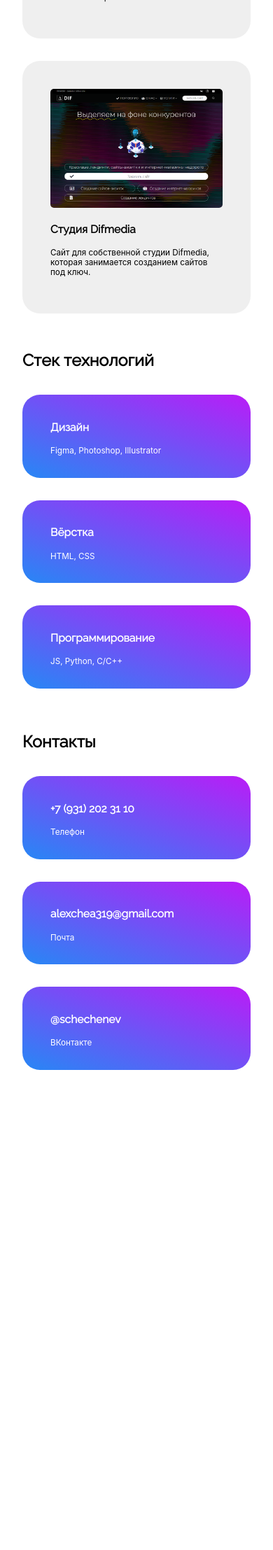
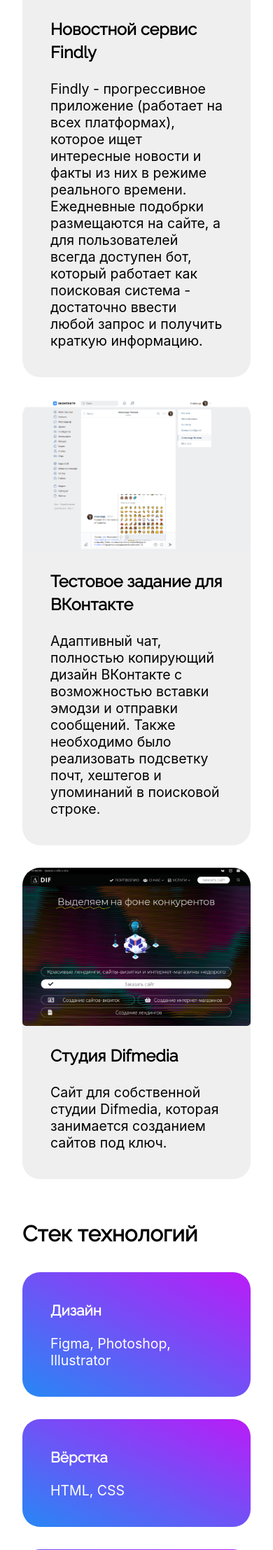
Before and after one commit to alexchea318/CV, a PHP site: page / in a window 390 px wide. Shown: the part 2653-4868 px from the top of the page at 70% size. Before the commit the page ends 4182 px from the top, so only its background shows below. Run offline with PHP 8.4, Linux system fonts and the light colour scheme.

Commit message:
More pretty mobile

```diff
--- a/styles/mobile.css
+++ b/styles/mobile.css
@@ -4,27 +4,28 @@
     }
 
     h1{
-        font-size: 7vw;
+        font-size: 10vw;
     }
 
     h2{
+        font-size: 8vw;
+    }
+
+    h3{
         font-size: 6vw;
     }
 
-    h3{
-        font-size: 4vw;
-    }
-
     .stack h3, .contacts h3{
-        font-size: 4vw;
+        font-size: 5.3vw;
     }
 
     p{
-        font-size: 3vw;
+        font-size: 5vw;
     }
 
     #hero{
-        padding: 0rem 3rem;
+        padding: 3rem;
+        height: 100%;
     }
 
     body{
@@ -40,18 +41,19 @@
     }
 
     #intro lottie-player{
-        margin: 6vh auto;
         width:calc(100vw - 4rem);
         height:calc(100vw - 4rem);
+        margin-bottom: 3rem;
+        margin-top: 1rem;
+        margin-left: 0rem;
     }
 
     #left_intro{
         margin-right: auto;
-        margin-top: 5vh;
     }
 
     .mouse lottie-player{
-        padding-top: 4rem;
+        display: none;
     }
 
     .sect{
@@ -82,15 +84,20 @@
     }
 
     .project_cell{
-        padding: 40px;
+        padding: 40px 40px 20px 40px;
     }
 
     .project_cell iframe, .project_cell img{
-        width: 100%;
+        border-top-left-radius: 25px !important;
+        border-top-right-radius: 25px !important;
+        border: none !important;
+        width: calc(100% + 80px);
+        margin: -40px;
+        margin-bottom: 0px;
     }
 
     .project_cell iframe{
-        height: 20vh;
+        height: 25vh;
     }
 
     .stack, .contacts{
```
